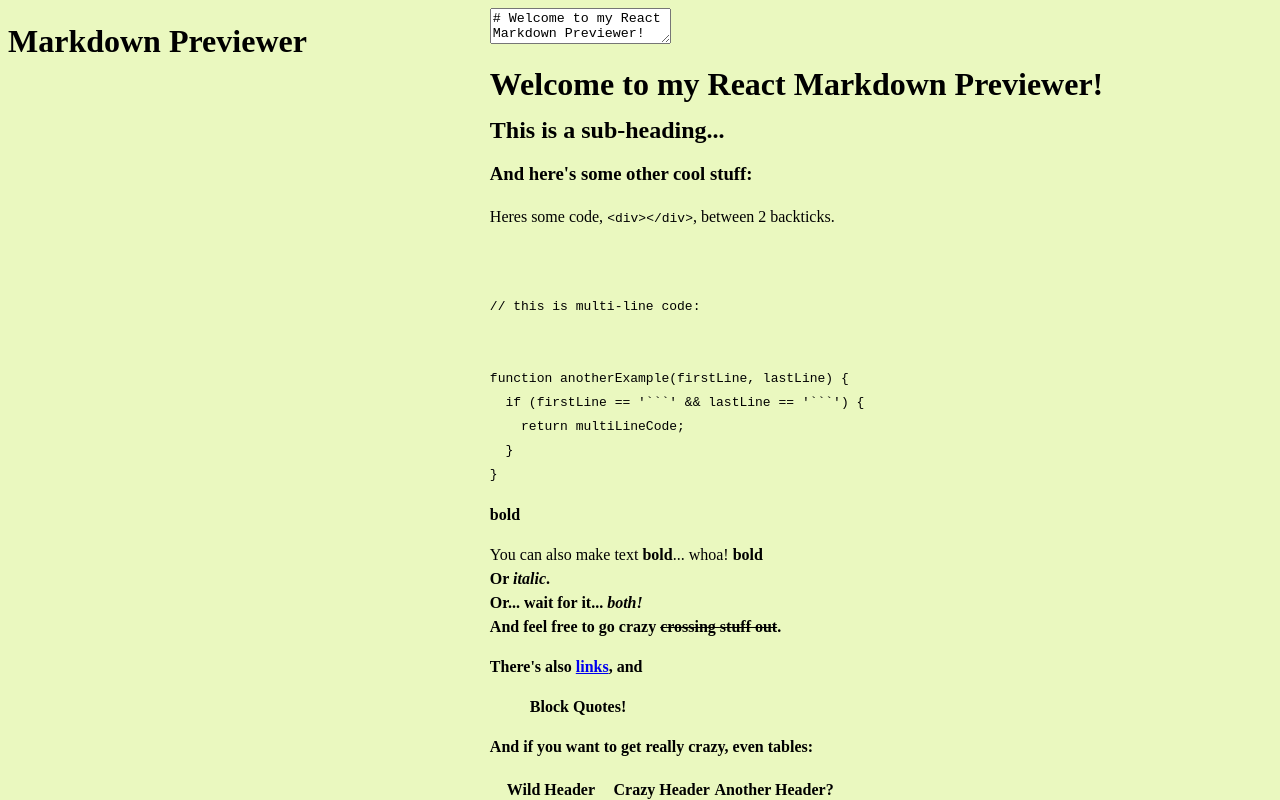
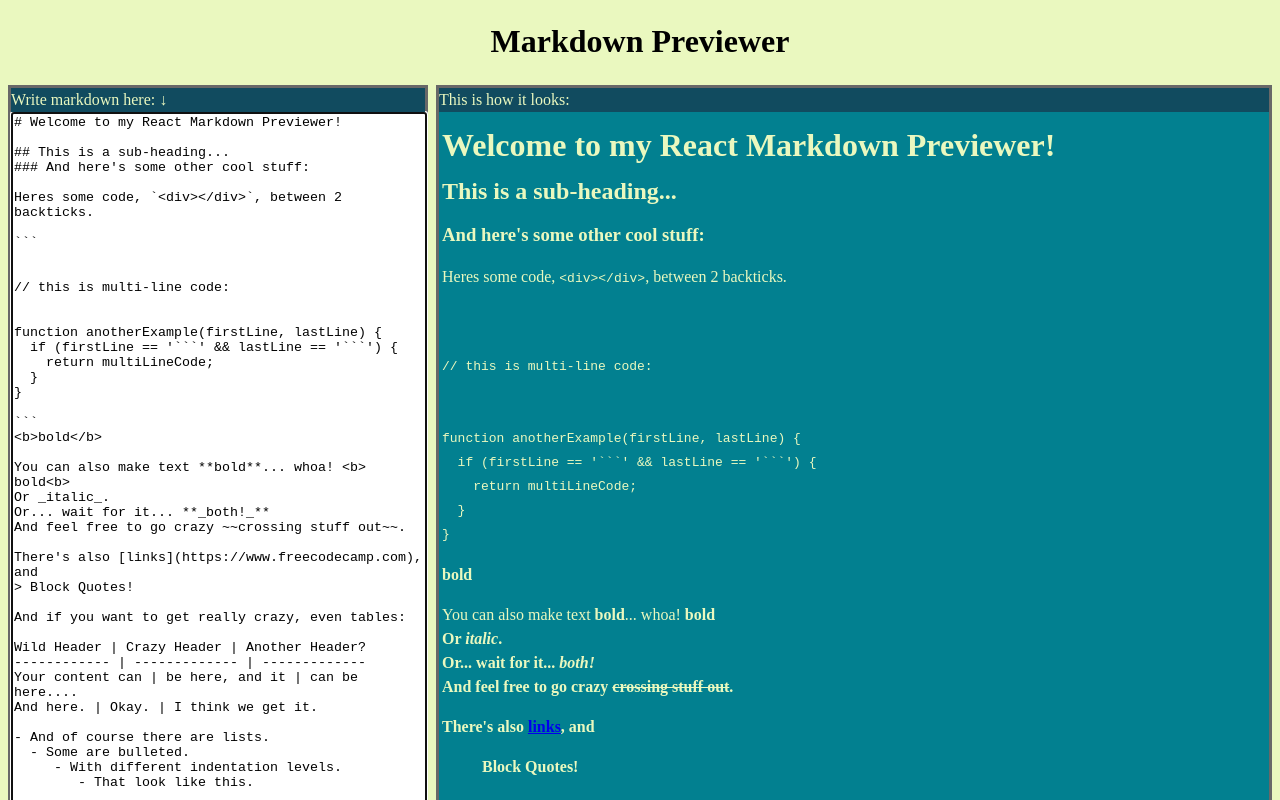
Before and after one commit to Nei-V/markdown-previewer, a React (Create React App) app: page / in a window 1280 px wide. Shown: the top 800 px of the page. Built offline with nearby package versions, Linux system fonts and the light colour scheme.

Commit message:
improved styling

```diff
--- a/src/App.css
+++ b/src/App.css
@@ -1,24 +1,73 @@
-
-
 .App {
   display: grid;
   grid-template-columns: 1;
-  grid-template-rows: 3;
-  grid-template-areas: 'header' 'main' 'footer1';
+  grid-template-rows: 4;
+  grid-template-areas: 'header' 'editor' 'viewer' 'footer1';
   grid-gap: 10px;
 }
 
+label {
+  text-align:justify;
+  position:relative;
+  display:block;
+  background-color:#114b5f;
+  background-size:cover;
+  color:#eaf8bf;
+  margin:0;
+}
+#editorBoxLabel:after{
+  content:" \2193";
+}
+
+#editor {
+  width: 99%;
+  min-height: 100%;
+  min-height: 15em;
+  box-sizing:padding-box;
+ }
+
+ #editorBox{
+  width: 99%;
+  min-height: 10em;
+  border: solid;
+  border-color: #686868;
+  box-sizing: padding-box;
+ }
+
+#previewBox {
+  background-color: #028090;
+  border: solid;
+  border-color: #686868;
+}
+
+#preview {
+  text-align: left;
+  margin-left: 3px;
+  color:#eaf8bf;
+}
 
 @media screen and (min-width:800px) {
   .App {
-      grid-template-columns: 2;
-      grid-template-rows: 2;
-      grid-template-areas: 'nav main' 'footer footer1';
+    grid-template-columns: 1fr 2fr;
+    grid-template-rows: 3;
+    grid-template-areas: 'header header' 'editor viewer' 'footer1 footer1';
+  }
+  header {
+    grid-area: header;
+  }
+  #editorBox {
+    grid-area: editor;
+    }
+  #previewBox {
+    grid-area: viewer;
+  }
+  #editor{
+    height:100%;
+    margin-bottom:-2em;
   }
 }
 
-
-footer {
+#footerInReact {
   text-align: center;
   border-top: 1px solid rgb(45, 45, 68);
   max-height: max-content;
@@ -35,7 +84,18 @@ footer a img {
   margin-bottom: -02.em;
 }
 
+colors {
+  color: #eaf8bf;
+  color: #114b5f;
+  color: #028090;
+  color: #456990;
+  color: #686868;
+}
+
 /*
+
+
+
 .App-logo {
   animation: App-logo-spin infinite 20s linear;
   height: 80px;
--- a/src/App.js
+++ b/src/App.js
@@ -1,21 +1,20 @@
-import React, { Component , Fragment} from 'react';
+import React, { Component, Fragment } from 'react';
 import logo from './logo.svg';
 import './App.css';
 import { connect } from 'react-redux';
 import { allText } from './actions/action1';
 import marked from 'marked';
-import {footer} from './constants';
+import { footer } from './constants';
 
 class Footer extends Component {
 
 
-  render () {
+  render() {
     function createFooter(a) {
       return { __html: a }
     }
     return (
-      <div id="footerInReact"  dangerouslySetInnerHTML={createFooter(footer)}>
-
+      <div id="footerInReact" dangerouslySetInnerHTML={createFooter(footer)}>
       </div>
     )
   }
@@ -65,13 +64,17 @@ class App extends Component {
       <div className="App">
         <header>
           {/*<img src={logo} className="App-logo" alt="logo" />*/}
-          <h1 className="App-title">Markdown Previewer</h1>
+          <h1>Markdown Previewer</h1>
         </header>
-        <main>
-        <textarea id="editor" value={this.props.input.showText} onChange={this.handleChange} />
+        <div id="editorBox">
+        <label id="editorBoxLabel">Write markdown here:</label>
+          <textarea id="editor" value={this.props.input.showText} onChange={this.handleChange} autoFocus />
           {/*version 2: in line above value={this.state.showText} if I update field from React*/}
+        </div>
+        <div id="previewBox">
+        <label id="previewBoxLabel">This is how it looks:</label>
           <div id="preview" dangerouslySetInnerHTML={createMarkup(d)} />
-        </main>
+        </div>
         {/*version 2: in line above {this.state.showText} instead if I update field from React*/}
         <Footer />
       </div>
@@ -80,7 +83,7 @@ class App extends Component {
 }
 
 const mapStateToProps = (state) => {
-  return {input: state }
+  return { input: state }
 }
 
 const mapDispatchToProps = (dispatch) => {
--- a/src/index.css
+++ b/src/index.css
@@ -1,6 +1,7 @@
 body {
   line-height: 1.5em;
   background-color: #eaf8bf;
+  text-align:center;
 
 }
 
```
Lines whose indentation alone changed are shown as unchanged.
